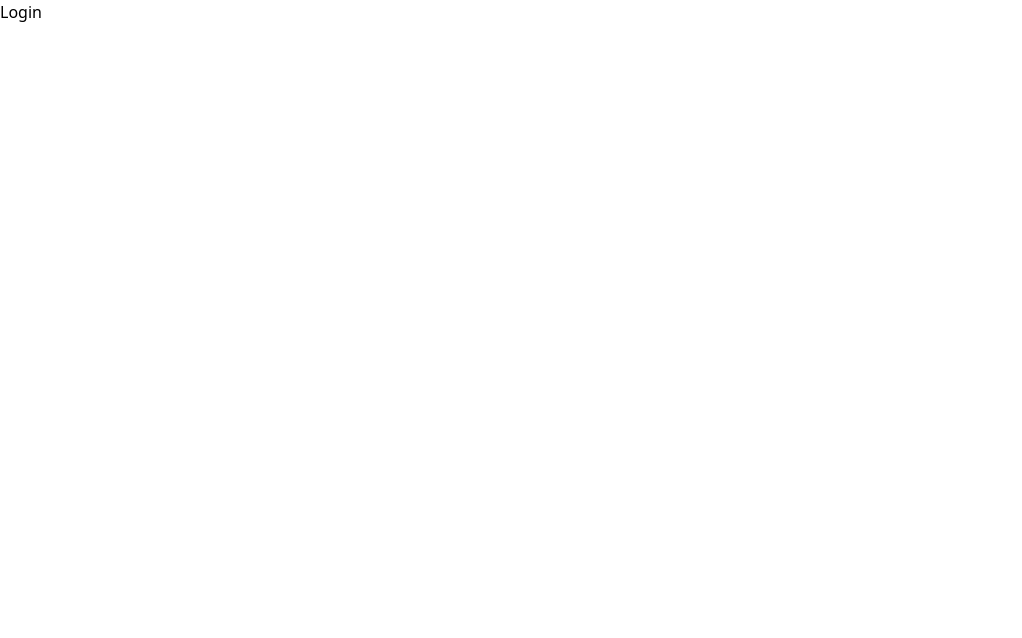
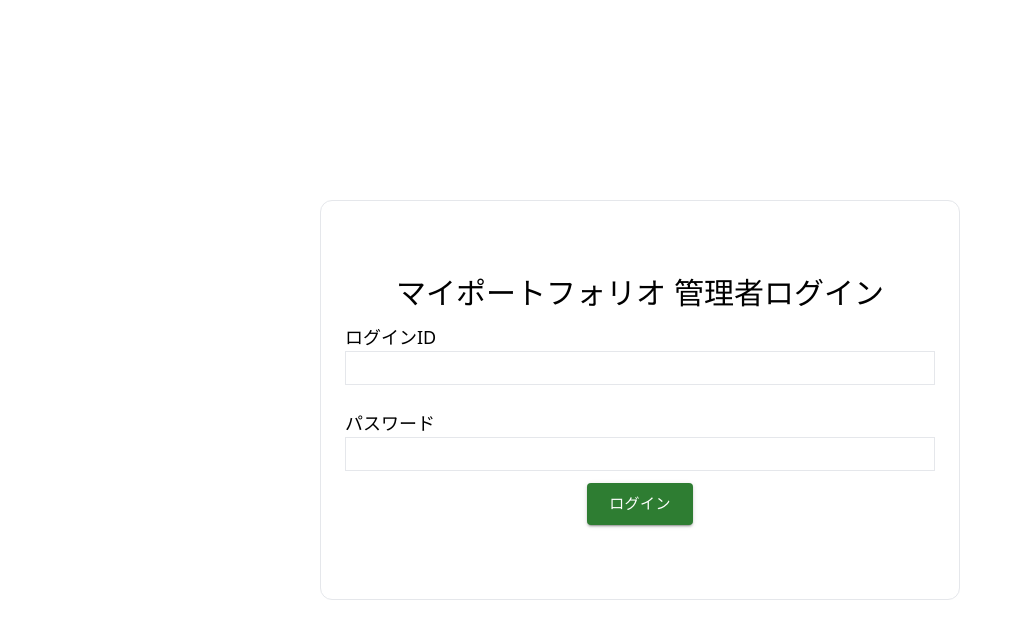
Before and after one commit to hirossan4049/my-portfolio-cms-unko, a React (Vite) app: page /login in a window 1280 px wide. Shown: the top 638 px of the page, without its empty margins (0-1022 px from the left). Built offline with nearby package versions, Linux system fonts and the light colour scheme.

Commit message:
add: login page

```diff
--- a/src/pages/Login.tsx
+++ b/src/pages/Login.tsx
@@ -1,6 +1,21 @@
+import { Button } from "@mui/material"
+import InputText from "../components/InputText"
+import { useNavigate } from "react-router-dom"
+
 const Login = () => {
+  const navigate = useNavigate();
+  const handleLogin = () => {
+    navigate("/")
+  }
   return (
-    <div>Login</div>
+    <div className="flex items-center justify-center w-screen h-screen">
+      <div className="flex flex-col items-center justify-center w-1/2 h-1/2 p-3 border rounded-xl">
+        <h1 className="text-3xl">マイポートフォリオ 管理者ログイン</h1>
+        <InputText title={"ログインID"} id={"loginID"} />
+        <InputText title={"パスワード"} id={"password"} />
+        <Button size="large" variant="contained" color="success" onClick={handleLogin} >ログイン</Button>
+      </div>
+    </div>
   )
 }
 
```
